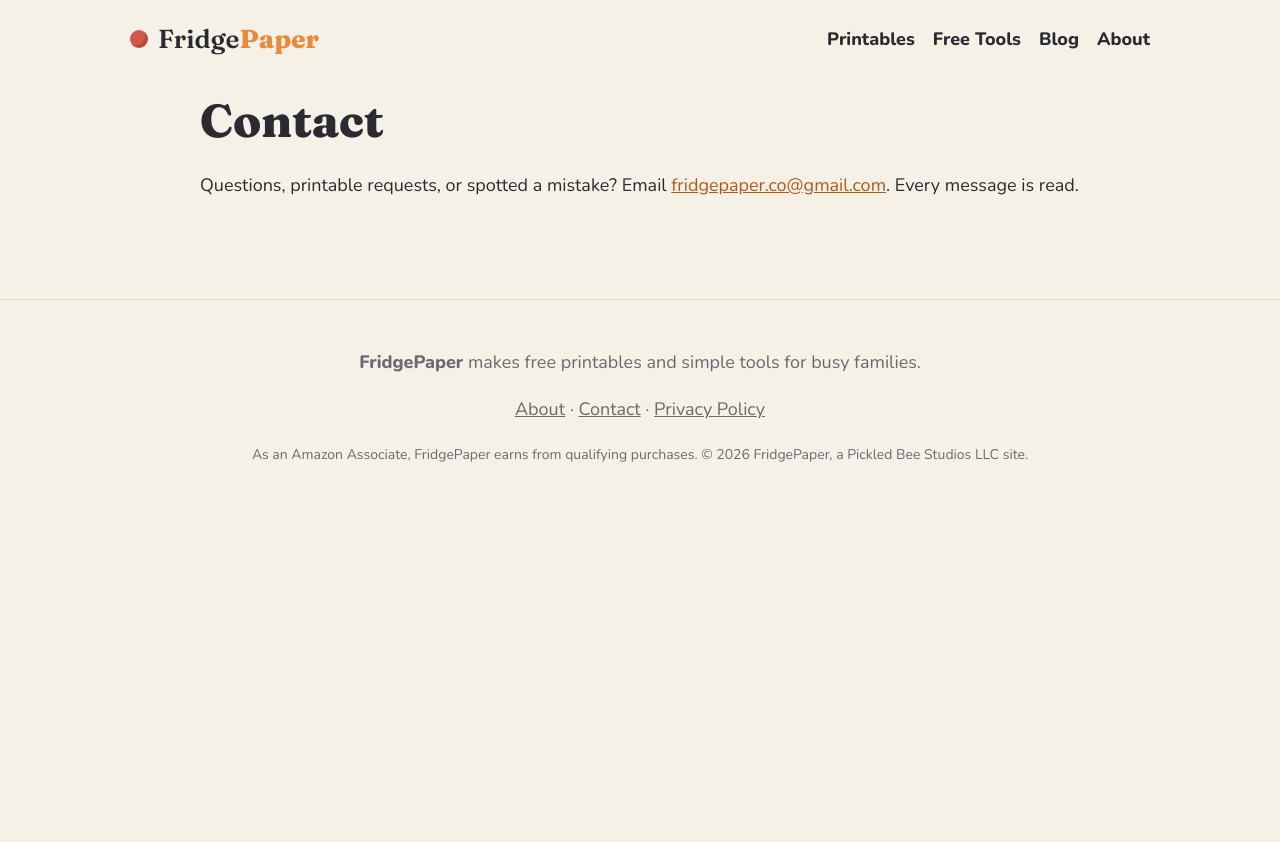
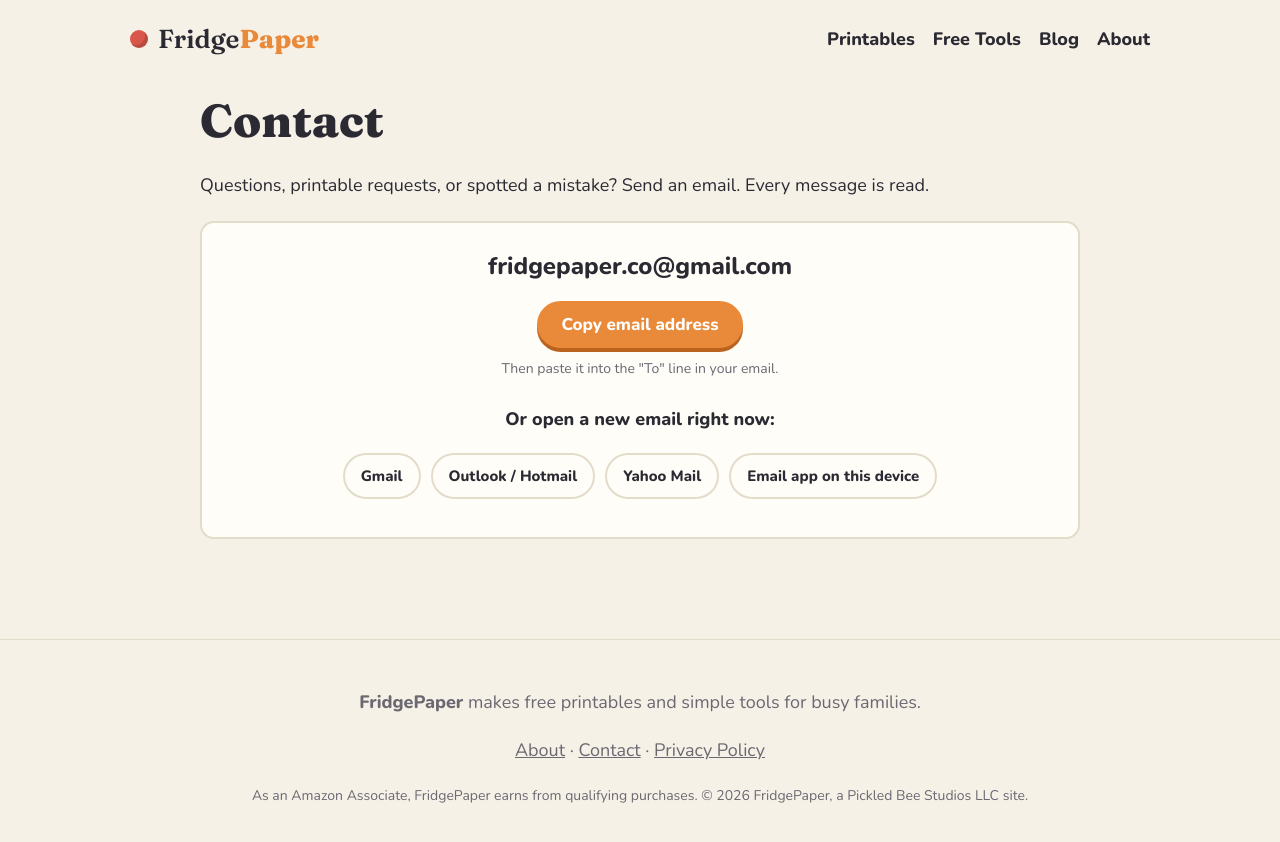
Before and after one commit to pickledbee/fridgepaper, a plain HTML site: page contact.html in a window 1280 px wide. Before the commit the page ends 800 px from the top, so only its background shows below. Drawn offline with nearby package versions, Linux system fonts and the light colour scheme.

Commit message:
Contact page: copy button and Gmail/Outlook/Yahoo compose links
Co-Authored-By: Claude Opus 5.5 <noreply@anthropic.com>
Claude-Session: https://claude.ai/code/session_01Stt2HG9JNzDrEpiKTBCuKB

```diff
--- a/assets/style.css
+++ b/assets/style.css
@@ -207,3 +207,9 @@ table.chores td{text-align:center;vertical-align:middle}
 .hub-age{display:inline-block;background:#FFF0D6;color:#9a5a12;font-weight:800;font-size:14px;border-radius:999px;padding:3px 12px;margin:0}
 .hub-btns{display:flex;flex-wrap:wrap;gap:10px;align-items:center}
 @media (max-width:640px){.hub-item{grid-template-columns:1fr}.hub-item img{max-width:260px;margin:auto}}
+.mail-box{background:var(--paper);border:2px solid var(--line);border-radius:var(--radius);padding:20px 24px;margin:20px 0;text-align:center}
+.mail-addr{font-size:24px;font-weight:800;margin:.2em 0 .6em;word-break:break-all;user-select:all}
+.mail-note{margin:.6em 0 0}
+.mail-or{font-weight:800;margin:1.4em 0 .5em}
+.mail-btns{display:flex;flex-wrap:wrap;gap:10px;justify-content:center}
+@media (max-width:640px){.mail-addr{font-size:19px;word-break:normal}}
--- a/contact.html
+++ b/contact.html
@@ -36,7 +36,20 @@
 <main>
 
 <article class="post"><h1>Contact</h1>
-<p>Questions, printable requests, or spotted a mistake? Email <a href="mailto:fridgepaper.co@gmail.com">fridgepaper.co@gmail.com</a>. Every message is read.</p>
+<p>Questions, printable requests, or spotted a mistake? Send an email. Every message is read.</p>
+<div class="mail-box">
+  <p class="mail-addr">fridgepaper.co@gmail.com</p>
+  <button class="btn" type="button" id="copyMail">Copy email address</button>
+  <p class="small mail-note">Then paste it into the "To" line in your email.</p>
+  <p class="mail-or">Or open a new email right now:</p>
+  <p class="mail-btns"><a class="v-btn" href="https://mail.google.com/mail/?view=cm&amp;fs=1&amp;to=fridgepaper.co%40gmail.com&amp;su=Question+about+FridgePaper" target="_blank" rel="noopener">Gmail</a><a class="v-btn" href="https://outlook.live.com/mail/0/deeplink/compose?to=fridgepaper.co%40gmail.com&amp;subject=Question+about+FridgePaper" target="_blank" rel="noopener">Outlook / Hotmail</a><a class="v-btn" href="https://compose.mail.yahoo.com/?to=fridgepaper.co%40gmail.com&amp;subject=Question+about+FridgePaper" target="_blank" rel="noopener">Yahoo Mail</a><a class="v-btn" href="mailto:fridgepaper.co@gmail.com?subject=Question%20about%20FridgePaper">Email app on this device</a></p>
+</div>
+<script>
+document.getElementById('copyMail').addEventListener('click',function(){var b=this,a='fridgepaper.co@gmail.com';
+function done(){b.textContent='Copied!';setTimeout(function(){b.textContent='Copy email address'},2000)}
+if(navigator.clipboard&&navigator.clipboard.writeText){navigator.clipboard.writeText(a).then(done,fb)}else fb();
+function fb(){var t=document.createElement('textarea');t.value=a;document.body.appendChild(t);t.select();try{document.execCommand('copy')}catch(e){}document.body.removeChild(t);done()}});
+</script>
 </article>
 </main>
 <footer class="site-footer no-print">
--- a/sitemap.xml
+++ b/sitemap.xml
@@ -5,7 +5,7 @@
 <url><loc>https://fridgepaper.co/printables/index.html</loc><lastmod>2026-11-26</lastmod></url>
 <url><loc>https://fridgepaper.co/tools/index.html</loc><lastmod>2026-11-21</lastmod></url>
 <url><loc>https://fridgepaper.co/about.html</loc><lastmod>2026-11-26</lastmod></url>
-<url><loc>https://fridgepaper.co/contact.html</loc><lastmod>2026-11-21</lastmod></url>
+<url><loc>https://fridgepaper.co/contact.html</loc><lastmod>2026-11-26</lastmod></url>
 <url><loc>https://fridgepaper.co/privacy.html</loc><lastmod>2026-11-21</lastmod></url>
 <url><loc>https://fridgepaper.co/printables/weekly-meal-planner.html</loc><lastmod>2026-11-26</lastmod></url>
 <url><loc>https://fridgepaper.co/printables/kids-chore-chart.html</loc><lastmod>2026-11-26</lastmod></url>
```
Also changed, not shown: privacy.html (+1 -1 lines).
